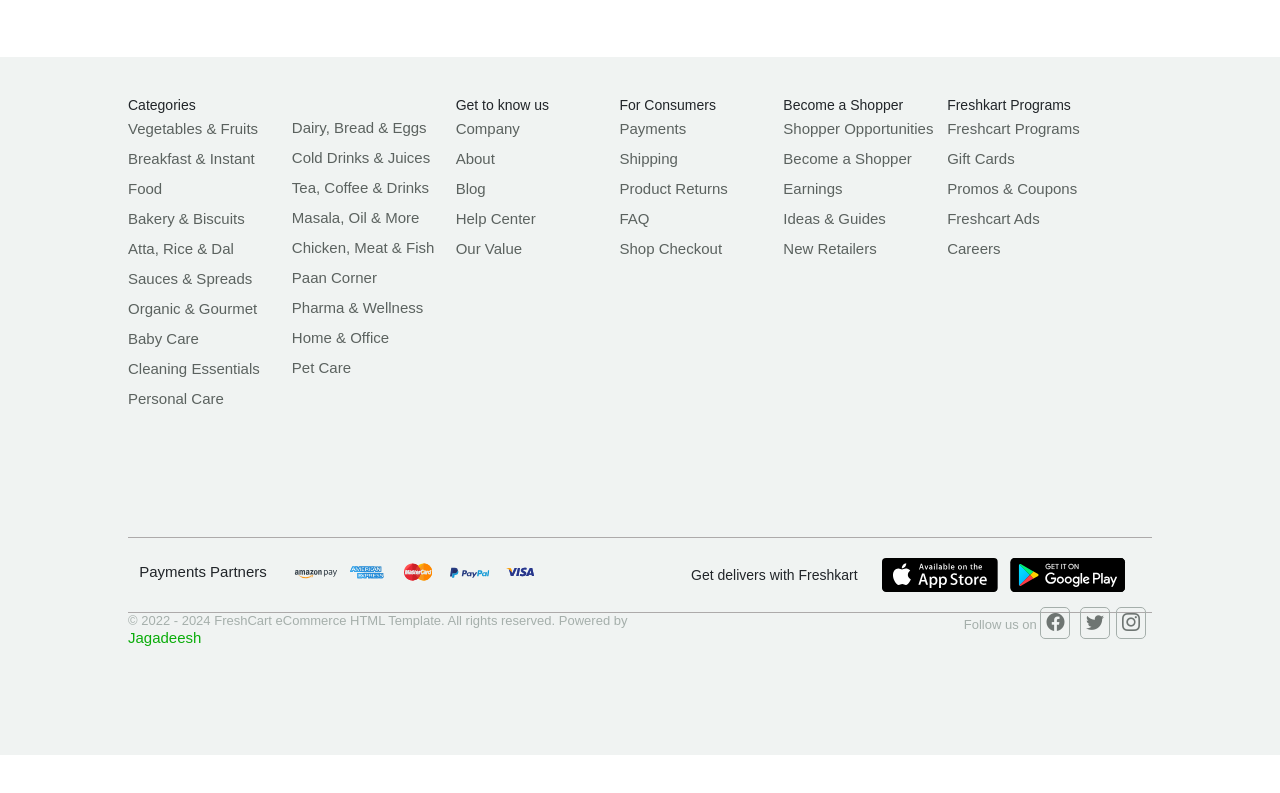
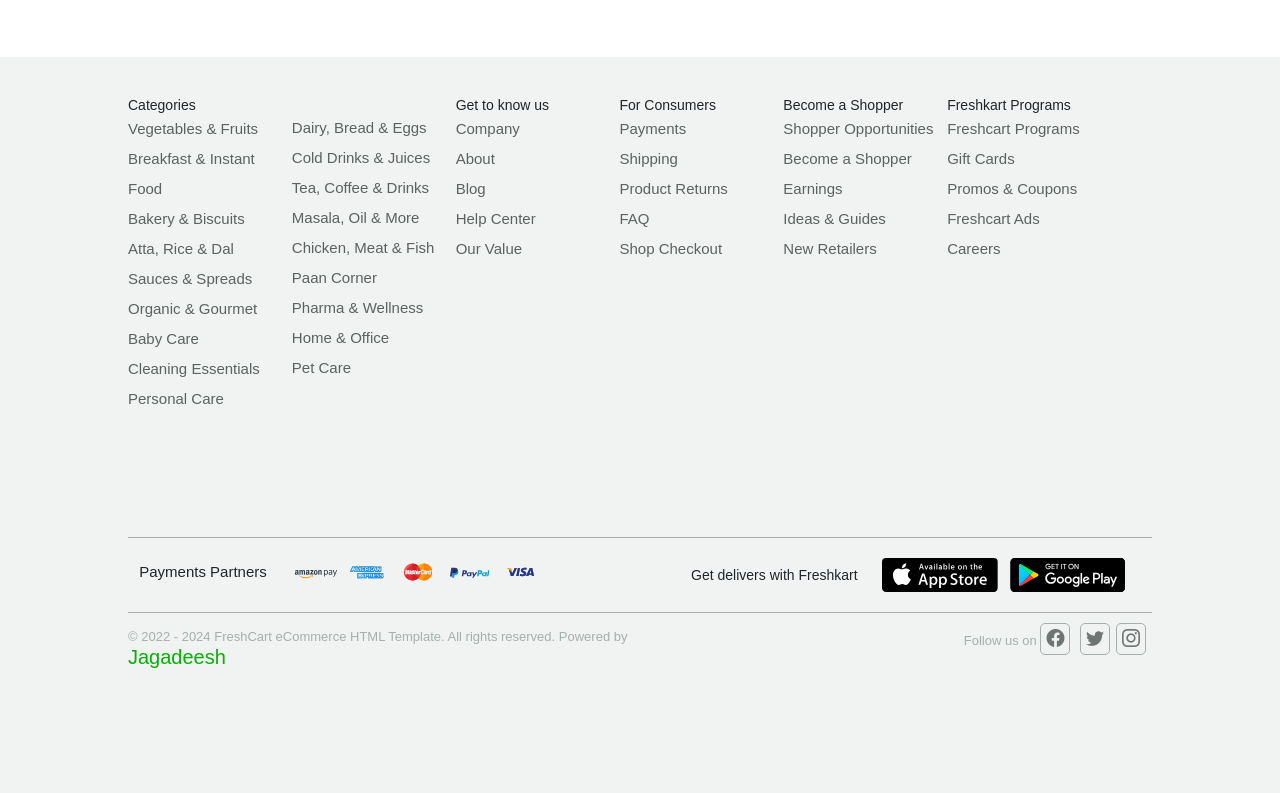
Before and after one commit to JagadeeshSmash/freshkart, a plain HTML site: page index.html in a window 1280 px wide. Shown: the part 3443-4236 px from the top of the page. Before the commit the page ends 4198 px from the top, so only its background shows below. Drawn offline with nearby package versions, Linux system fonts and the light colour scheme.

Commit message:
Update index.html

```diff
--- a/index.html
+++ b/index.html
@@ -514,11 +514,11 @@
             </div>
         </div>
 
-        <div class="rights">
+        <div class="rights py-3">
             <div class="rightsfixed fixsides">
                 <div class="rights1">
                     <h6>© 2022 - 2024 FreshCart eCommerce HTML Template. All rights reserved. Powered by
-                        <span>Jagadeesh</span>
+                        <span class="fs-5">Jagadeesh</span>
                     </h6>
                 </div>
                 <div class="rightssocial">
```
